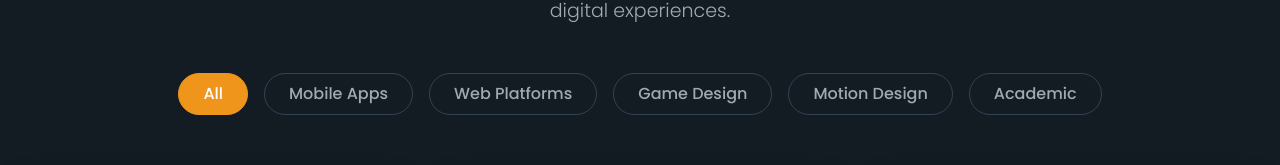
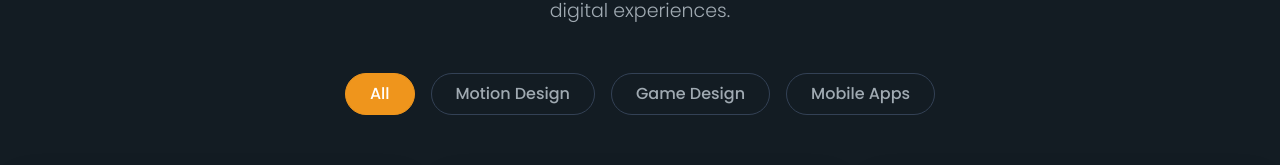
Before and after one commit to oluadenle8-pixel/Portfolio.Truth, a React (Vite) app: page /all-projects in a window 1280 px wide. Shown: the part 258-423 px from the top of the page. Built offline with nearby package versions, Linux system fonts and the light colour scheme; the HTML template or start-up script is replaced by a standard one.

Commit message:
category fix

```diff
--- a/src/AllProjectsPage.tsx
+++ b/src/AllProjectsPage.tsx
@@ -4,8 +4,9 @@ import logoImg from '@/imports/Vector__4_.png';
 import { allProjectsData } from './projectsData';
 
 export default function AllProjectsPage() {
-  const [activeFilter, setActiveFilter] = useState('All');
-  const categories = ['All', 'Mobile Apps', 'Web Platforms', 'Game Design', 'Motion Design', 'Academic'];
+  const [activeFilter, setActiveFilter] = useState('All');90
+  // Dynamically extract unique categories from your projects array + 'All'
+  const categories = ['All', ...Array.from(new Set(allProjectsData.map(project => project.category)))];
 
   const filteredProjects = activeFilter === 'All'
     ? allProjectsData
```
